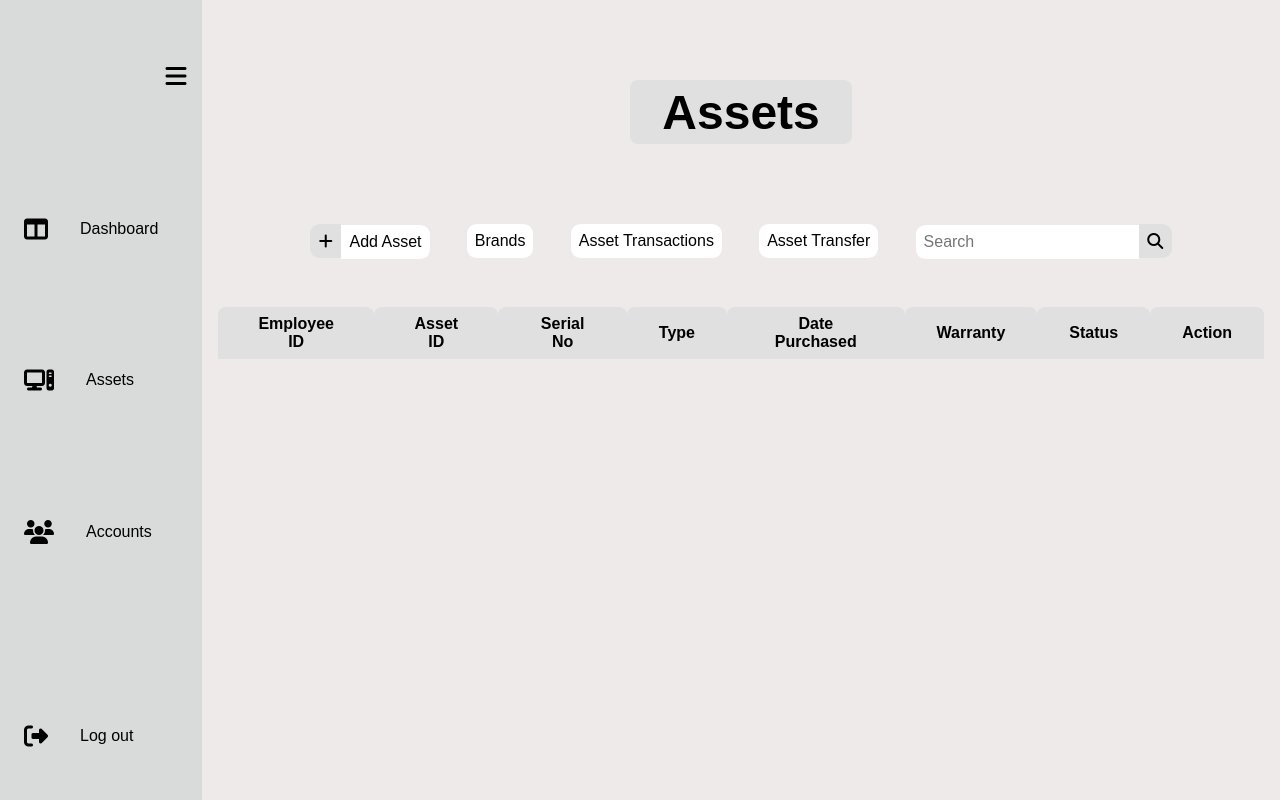
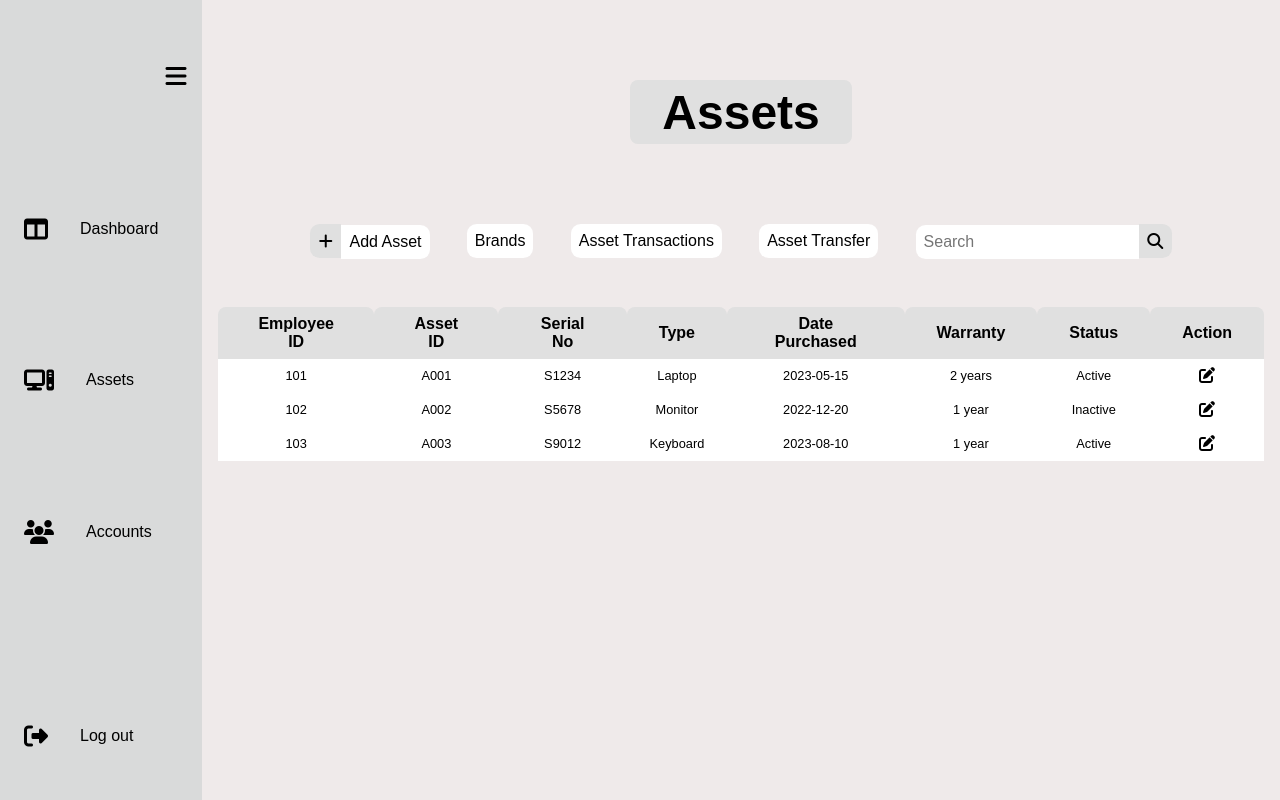
Before and after one commit to creishen/dbms, a PHP site: page /admin-assets.php in a window 1280 px wide. Run offline with PHP 8.4, Linux system fonts and the light colour scheme; lists and menus that the app fills with data are empty.

Commit message:
Update admin-assets.php
refined

```diff
--- a/admin-assets.php
+++ b/admin-assets.php
@@ -10,9 +10,9 @@
   <script src="https://code.jquery.com/jquery-3.6.0.min.js"></script>
 </head>
 <body>
-<!-- <div class="loading-screen" id="loading-screen">
+<div class="loading-screen" id="loading-screen">
   <i class="fa-solid fa-gear loading-icon"></i>
-</div> -->
+</div>
 <div class="popup-overlay" id="popup-overlay"></div>
 <div class="popup" id="add-asset-popup">
   <div class="popup-header">Add New Asset</div>
@@ -86,21 +86,48 @@
                   <th>Status</th>
                   <th>Action</th>
                 </tr>
+                <tr>
+                <td>101</td><td>A001</td><td>S1234</td><td>Laptop</td><td>2023-05-15</td><td>2 years</td><td>Active</td><td><button><i class="fa-solid fa-pen-to-square"></i></button></td>
+                </tr>
+                <tr>
+                  <td>102</td><td>A002</td><td>S5678</td><td>Monitor</td><td>2022-12-20</td><td>1 year</td><td>Inactive</td><td><button><i class="fa-solid fa-pen-to-square"></i></button></td>
+                </tr>
+                <tr>
+                  <td>103</td><td>A003</td><td>S9012</td><td>Keyboard</td><td>2023-08-10</td><td>1 year</td><td>Active</td><td><button><i class="fa-solid fa-pen-to-square"></i></button></td>
+                </tr>
               </table>
             </div>
     <div id="brands-table" class="assets" style="display: none;">
-      <table>
-        <tr><th>Asset ID</th><th>Brand</th><th>Model</th><th>Quantity</th><th>Actions</th></tr>
-        <!-- Dynamic rows will be added here -->
-      </table>
+          <table>
+            <tr>
+              <th>Asset ID</th><th>Brand</th><th>Model</th><th>Quantity</th><th>Actions</th>
+            </tr>
+            <tr>
+              <td>A001</td><td>Dell</td><td>XPS 13</td><td>5</td><td><button><i class="fa-solid fa-pen-to-square"></i></button><button><i class="fa-solid fa-trash"></i></button></td>
+            </tr>
+            <tr>
+              <td>A002</td><td>Samsung</td><td>Odyssey G7</td><td>3</td><td><button><i class="fa-solid fa-pen-to-square"></i></button><button><i class="fa-solid fa-trash"></i></button></td>
+            </tr>
+            <tr>
+              <td>A003</td><td>Logitech</td><td>K780</td><td>10</td><td><button><i class="fa-solid fa-pen-to-square"></i></button><button><i class="fa-solid fa-trash"></i></button></td>
+            </tr>
+          </table>
     </div>
 
     <div id="transactions-table" class="assets" style="display: none;">
       <table>
-        <tr><th>Employee ID</th><th>Asset ID</th><th>Serial No</th><th>Date Acquired</th><th>Date Returned</th><th>Actions</th></tr>
-        <tr>
-          <td>101</td><td>A001</td><td>S1234</td><td>2023-10-01</td><td>N/A</td>
-        </tr>
+          <tr>
+            <th>Employee ID</th><th>Asset ID</th><th>Serial No</th><th>Date Acquired</th><th>Date Returned</th><th>Actions</th>
+          </tr>
+          <tr>
+            <td>101</td><td>A001</td><td>S1234</td><td>2023-10-01</td><td>N/A</td><td><button><i class="fa-solid fa-box-archive"></i></button></td>
+          </tr>
+          <tr>
+            <td>102</td><td>A002</td><td>S5678</td><td>2023-06-05</td><td>2023-12-01</td><td><button><i class="fa-solid fa-box-open"></i></button></td>
+          </tr>
+          <tr>
+            <td>103</td><td>A003</td><td>S9012</td><td>2023-08-10</td><td>N/A</td><td><button><i class="fa-solid fa-box-archive"></i></button></td>
+          </tr>
       </table>
     </div>
     <div id="asset-transfer-table" class="assets" style="display: none;">
@@ -234,32 +261,12 @@
     });
   });
 
-//     // Hide popup when overlay is clicked
-//     overlay.click(function () {
-//       popup.fadeOut(300);
-//       overlay.hide();
-//     });
-
-//     $(document).ready(() => {
-//   // Show content after loading screen
-//   setTimeout(() => {
-//     $('#loading-screen').fadeOut();
-//     $('#content').fadeIn();
-//   }, 1000);
-
-//   // Navigation toggle
-//   $('#hamburger').on('click', () => {
-//     $('.primary-navigation').toggleClass('expanded');
-//   });
-
-//   // Button actions
-//   $('#brands-btn').on('click', () => toggleTable('#brands-table'));
-//   $('#transactions-btn').on('click', () => toggleTable('#transactions-table'));
-
-//   function toggleTable(tableId) {
-//     $('.assets').hide(); // Hide all tables
-//     $(tableId).fadeIn(); // Show the selected table
-//   }
-// });
+    $(document).ready(() => {
+  // Show content after loading screen
+  setTimeout(() => {
+    $('#loading-screen').fadeOut();
+    $('#content').fadeIn();
+  }, 300);
+});
 
 </script>
```
